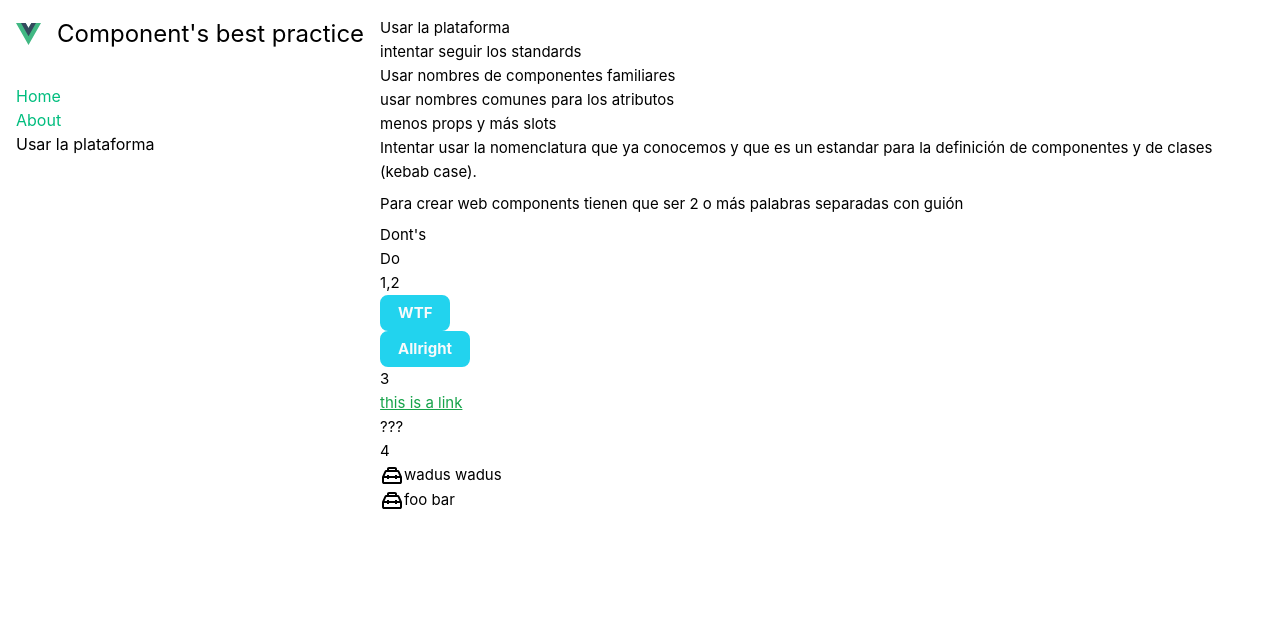
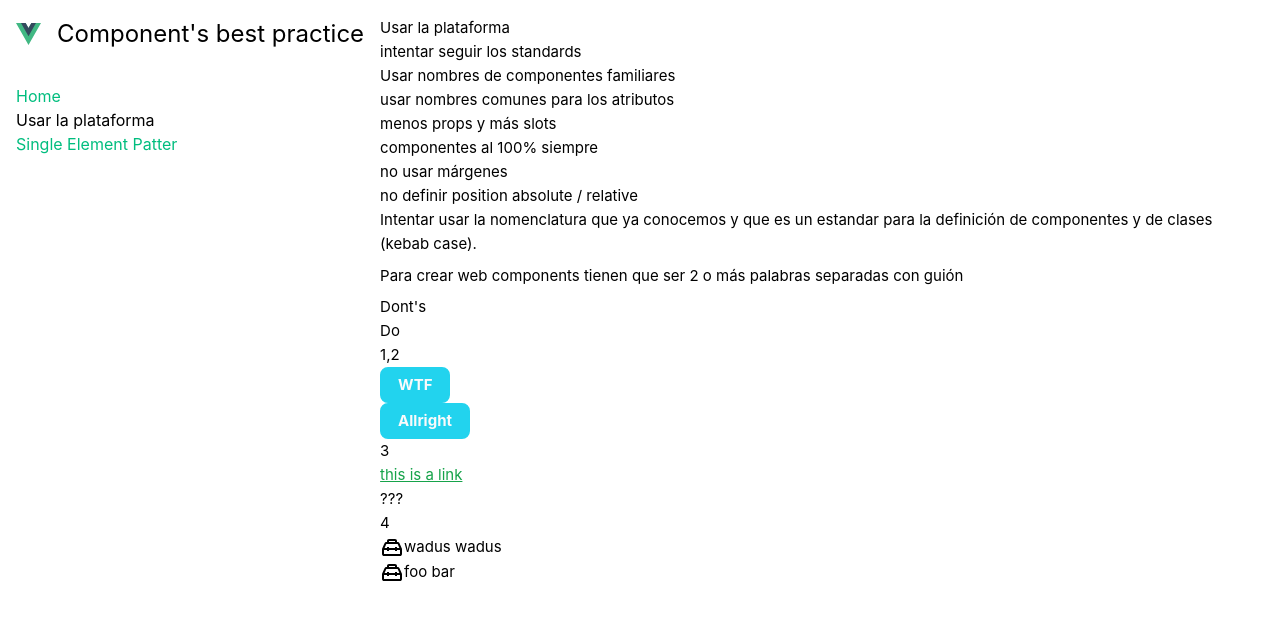
Before and after one commit to area73/components-best-practices, a Vue app: page /usar-la-plataforma in a window 1280 px wide. Shown: the top 620 px of the page. Built offline with nearby package versions, Linux system fonts and the light colour scheme.

Commit message:
adding singel

```diff
--- a/src/App.vue
+++ b/src/App.vue
@@ -18,8 +18,8 @@ import { RouterLink, RouterView } from "vue-router";
     <div class="wrapper">
       <nav>
         <RouterLink to="/">Home</RouterLink>
-        <RouterLink to="/about">About</RouterLink>
         <RouterLink to="/usar-la-plataforma">Usar la plataforma</RouterLink>
+        <RouterLink to="/singel">Single Element Patter</RouterLink>
       </nav>
     </div>
   </header>
--- a/src/router/index.ts
+++ b/src/router/index.ts
@@ -1,3 +1,4 @@
+import SingleElementPattern from "@/views/SingleElementPattern.vue";
 import UseThePaltform from "@/views/UseThePaltform.vue";
 import { createRouter, createWebHistory } from "vue-router";
 import HomeView from "../views/HomeView.vue";
@@ -11,17 +12,14 @@ const router = createRouter({
       component: HomeView,
     },
     {
-      path: "/about",
-      name: "about",
-      // route level code-splitting
-      // this generates a separate chunk (About.[hash].js) for this route
-      // which is lazy-loaded when the route is visited.
-      component: () => import("../views/AboutView.vue"),
-    },
-    {
       path: "/usar-la-plataforma",
       name: "useThePlatform",
       component: UseThePaltform,
+    },
+    {
+      path: "/singel",
+      name: "singelElementPattern",
+      component: SingleElementPattern,
     },
   ],
 });
--- a/src/views/UseThePaltform.vue
+++ b/src/views/UseThePaltform.vue
@@ -15,6 +15,9 @@ import IconTooling from "@/components/icons/IconTooling.vue";
       <li>Usar nombres de componentes familiares</li>
       <li>usar nombres comunes para los atributos</li>
       <li>menos props y más slots</li>
+      <li>componentes al 100% siempre</li>
+      <li>no usar márgenes</li>
+      <li>no definir position absolute / relative</li>
     </ol>
   </div>
   <div class="p-4">
--- a/tailwind.config.js
+++ b/tailwind.config.js
@@ -8,6 +8,7 @@ module.exports = {
       gridTemplateColumns: {
         // Complex site-specific column configuration
         comparation: "min-content repeat(2, minmax(0, 1fr))",
+        avatar: "min-content auto",
       },
     },
   },
```
